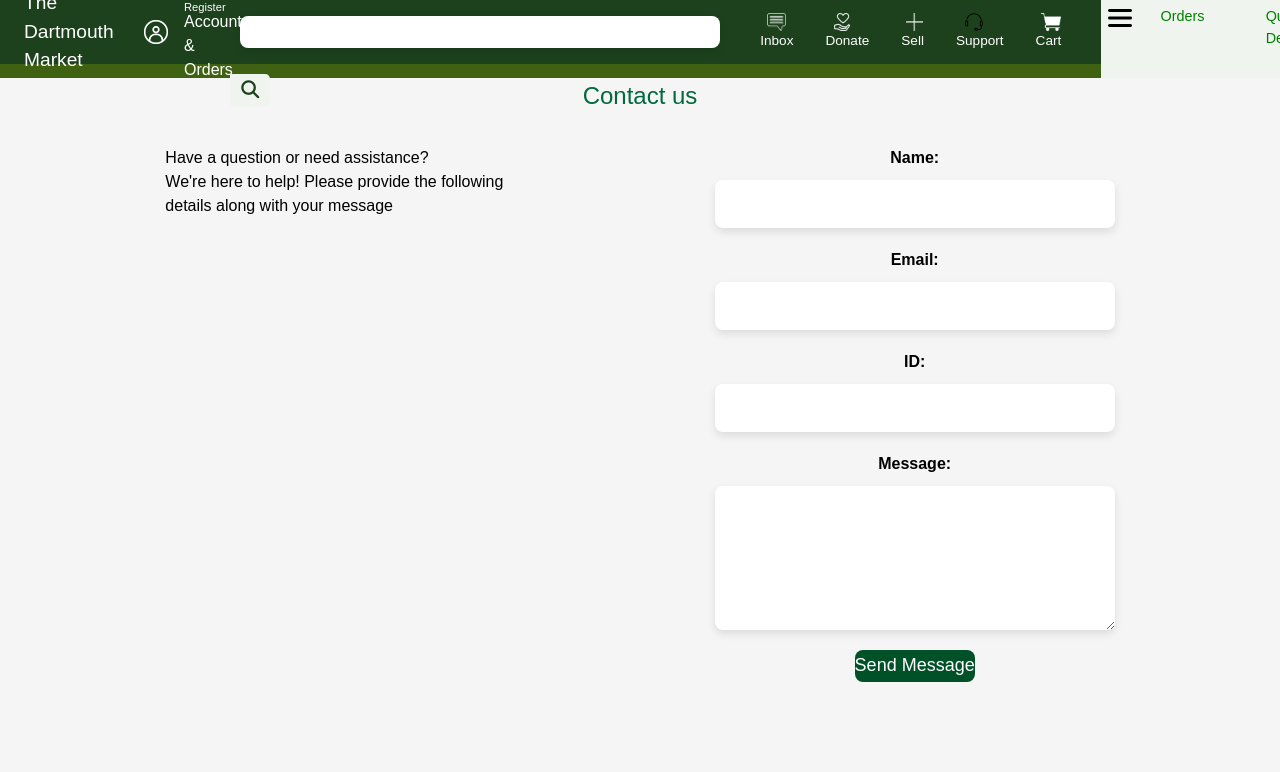
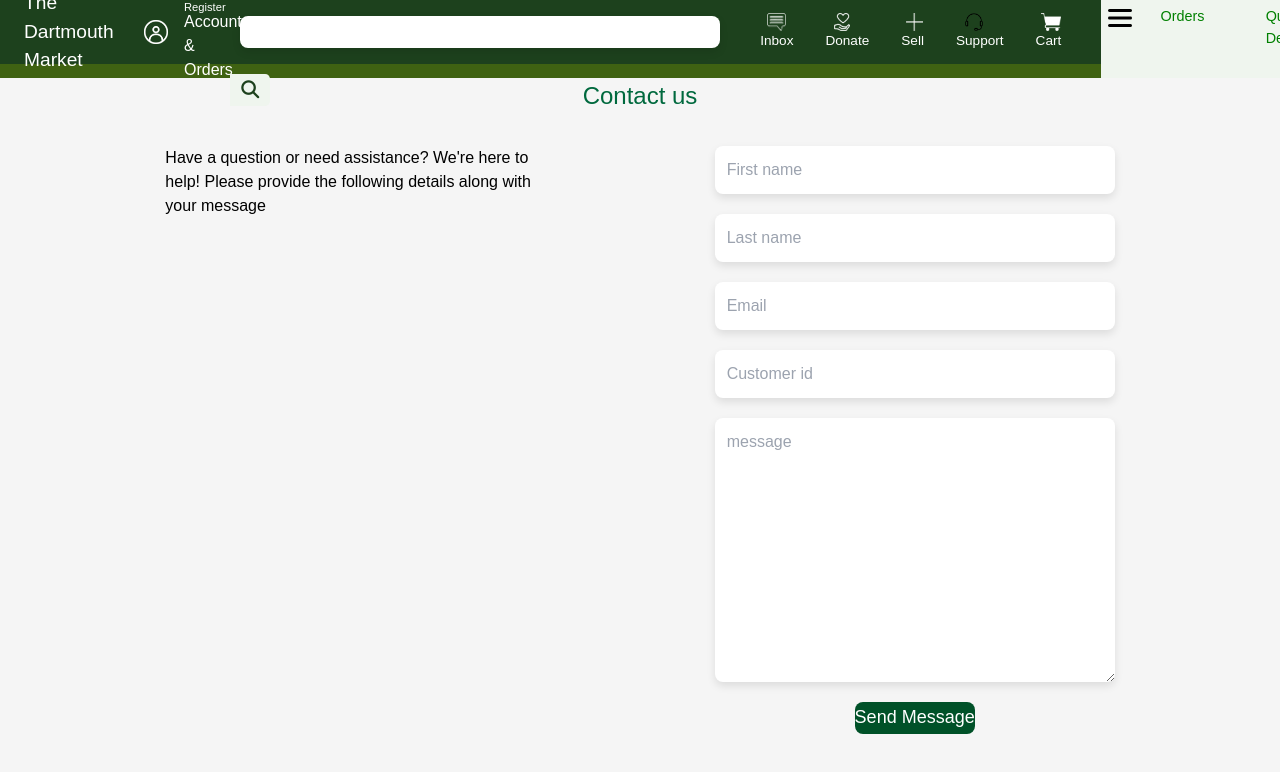
Before and after one commit to n-destin/market, a React (Vite) app: page /support in a window 1280 px wide. Shown: the top 772 px of the page. Built offline with nearby package versions, Linux system fonts and the light colour scheme.

Commit message:
some styling

```diff
--- a/src/components/authentication/login.css
+++ b/src/components/authentication/login.css
@@ -55,16 +55,22 @@
 .heading{
     display: flex;
     flex-direction: row;
-    height: 10rem;
-    margin-left: 5rem;
+    /* margin-left: 5rem; */
+    /* height: 5rem; */
 }
 
 .changeButton{
     margin-left: 1rem;
+    color: rgb(16, 114, 219);
+    text-decoration: underline;
 }
 
 .partTwo{
-    margin-left: 6rem;
+    align-self: center;
+}
+
+.spanning_element_email, .userId, .spanning_element{
+    font-weight: lighter;
 }
 
 .detail{
@@ -97,12 +103,14 @@ span{
     text-decoration: none;
     padding: 0 0 .9rem 0;
     color: black;
+    font-size: .9rem;
 }
 
 .head_content{
     font-weight: bolder;
-    margin: 1rem 0 0 0;
     color: green;
+    font-size: .95rem;
+    margin-top: .6rem;
 }
 
 
@@ -133,9 +141,8 @@ input[type = 'button']:hover{
     color: rgb(81, 81, 195);
 }
 
-
 .third-party-login{
-    margin-top: 2rem;
+    /* margin-top: 2rem;  */
     display: flex;
     flex-direction: column;
     justify-content: center;
@@ -152,7 +159,7 @@ input[type = 'button']:hover{
 
 
 .links{
-    margin-top: 5rem;
+    /* margin-top: 5rem; */
     display: flex;
     flex-direction: row;
     justify-content: space-evenly;
@@ -165,6 +172,8 @@ h2{
 
 .profileImage{
     border-radius: 50%;
+    height: 10rem;
+    margin-left: 4rem;
 }
 
 .horizontaldetail{
@@ -189,5 +198,8 @@ h2{
 .accountLinks{
     text-decoration: none;
     padding: 0 0 0 2rem;
-    color: green;
 }
+
+h4{
+    color: black;
+}
--- a/src/components/personal/account.jsx
+++ b/src/components/personal/account.jsx
@@ -61,12 +61,12 @@ const Account = (props)=>{
                 <div className="accountCard">
                     <div className="heading">
                         <div className="partOne">
-                            <img src={(Profile)? Profile : profileHolder} alt="personalImage" height='90%' className="profileImage"/>
+                            <img src={(Profile)? Profile : profileHolder} alt="personalImage" height='20%' className="profileImage"/>
                         </div>
                         <div className="partTwo">
-                            <h4 className="head_content">Your member id:  <span className="userId">{userId}</span></h4>
-                            <h4  className="head_content">Email :  <span className="spanning_element_email">{Email}<Link className="changeButton">Change emial address</Link></span></h4>
-                            <h4  className="head_content">Linked Mobile: <span className="spanning_element">{PhoneNumber}<Link className="changeButton">Change phone number</Link></span></h4>
+                            <h4 className="head_content">Your member id:  <span className="userId">some user id here; to be handled</span></h4>
+                            <h4  className="head_content">Email :  <span className="spanning_element_email">some email here<Link className="changeButton">Change emial address</Link></span></h4>
+                            <h4  className="head_content">Linked Mobile: <span className="spanning_element">some phone number here<Link className="changeButton">Change phone number</Link></span></h4>
                         </div>
                     </div>
                     <hr className="horizontal"/>
--- a/src/components/personal/chatRoom.jsx
+++ b/src/components/personal/chatRoom.jsx
@@ -162,7 +162,7 @@ const Handler = (props)=>{
 
   return (
     <div className="chat-room">
-        <AccountNavigation navContent = {{"My transactions"  : 'transactions',
+    <AccountNavigation navContent = {{"My transactions"  : 'transactions',
     "My trading dashborad" : "trading_index"}}/>
         <div className="chatting_session">
             <div className="messaging-people">
--- a/src/components/productActions/support.css
+++ b/src/components/productActions/support.css
@@ -8,12 +8,6 @@ h1 {
   color: #00693e;
 }
 
-/* p {
-  font-size: 18px;
-  text-align: center;
-  margin-bottom: 30px;
-  color: #333;
-} */
 
 form {
   display: flex;
@@ -66,7 +60,6 @@ button {
 
   .form-row > * {
     flex: 1;
-    /* margin-right: 10px; */
   }
 
   .form-row > *:last-child {
@@ -82,9 +75,13 @@ button {
 }
 .contactBody > .text{
   width: 30%;
-  /* align-self: center; */
+
 }
 
 .headingText{
   text-align: center;
 }
+
+.contactButton{
+  background-color: #005128;
+}
--- a/src/components/productActions/support.jsx
+++ b/src/components/productActions/support.jsx
@@ -3,14 +3,19 @@ import './support.css'; // Import the CSS file for styling
 import Navigation from '../navigation/navigation';
 
 const ContactSupportPage = () => {
-  const [name, setName] = useState('');
+  const [firstName, setFirstName] = useState('');
+  const[lastName, setLastName] = useState('');
   const [email, setEmail] = useState('');
   const [id, setId] = useState('');
   const [message, setMessage] = useState('');
 
-  const handleNameChange = (event) => {
-    setName(event.target.value);
+  const handleFirstNameChange = (event) => {
+    setFirstName(event.target.value);
   };
+
+  const handleLastNameChange  = (event)=>{
+    setLastName(event.target.value)
+  }
 
   const handleEmailChange = (event) => {
     setEmail(event.target.value);
@@ -24,18 +29,32 @@ const ContactSupportPage = () => {
     setMessage(event.target.value);
   };
 
+  const inputObject = {
+    'First name' : handleFirstNameChange,
+    'Last name' : handleLastNameChange,
+    'Email' : handleEmailChange,
+    'Customer id' : handleIdChange,
+    // 'Your message' : handleMessageChange,
+  }
+
+
   const handleSubmit = (event) => {
     event.preventDefault();
     // Here you can implement the logic to send the message to your support system
-    console.log('Name:', name);
-    console.log('Email:', email);
-    console.log('ID:', id);
-    console.log('Message:', message);
-    setName('');
+    setFirstName('');
     setEmail('');
+    setLastName('');
     setId('');
     setMessage('');
   };
+
+//   const IconsToRender = Object.keys(inputObject).map(iconKey=>{
+//     // console.log(Object.keys(iconsNavigation[iconKey])[0]);
+//     return <Icon name = 'name' icon = {iconsNavigation[iconKey][Object.keys(iconsNavigation[iconKey])[0]]} action = {Object.keys(iconsNavigation[iconKey])[0]} title = {iconKey}/>
+// })
+
+
+  // console.log(inputToReturn);
 
   return (
     <div className="contact-support">
@@ -44,51 +63,21 @@ const ContactSupportPage = () => {
       <div className="contactBody">
       <div className='text'>
         <p>
-          <h2>Have a question or need assistance? </h2>We're here to help! Please provide the following details along with your message
+          Have a question or need assistance? We're here to help! Please provide the following details along with your message
         </p>
       </div>
       <form onSubmit={handleSubmit}>
-        <label htmlFor="name">Name:</label>
-        <input
-          id="name"
-          name="name"
-          type="text"
-          value={name}
-          onChange={handleNameChange}
-          required
-        />
+        <div>
+        {Object.keys(inputObject).map(inputKey=>{
+          console.log('here');
+            return(
+              <input type="text" placeHolder = {inputKey} onChange = {inputObject[inputKey]}/>
+            )
+          })}
+        </div>
 
-        <label htmlFor="email">Email:</label>
-        <input
-          id="email"
-          name="email"
-          type="email"
-          value={email}
-          onChange={handleEmailChange}
-          required
-        />
-
-        <label htmlFor="id">ID:</label>
-        <input
-          id="id"
-          name="id"
-          type="text"
-          value={id}
-          onChange={handleIdChange}
-          required
-        />
-
-        <label htmlFor="message">Message:</label>
-        <textarea
-          id="message"
-          name="message"
-          value={message}
-          onChange={handleMessageChange}
-          rows={5}
-          cols={50}
-          required
-        />
-        <button type="submit">Send Message</button>
+        <textarea name="Message" id="" cols="30" rows="10" placeholder='message'></textarea>
+        <button type="submit" className='contactButton'>Send Message</button>
       </form>
       </div>
     </div>
```
